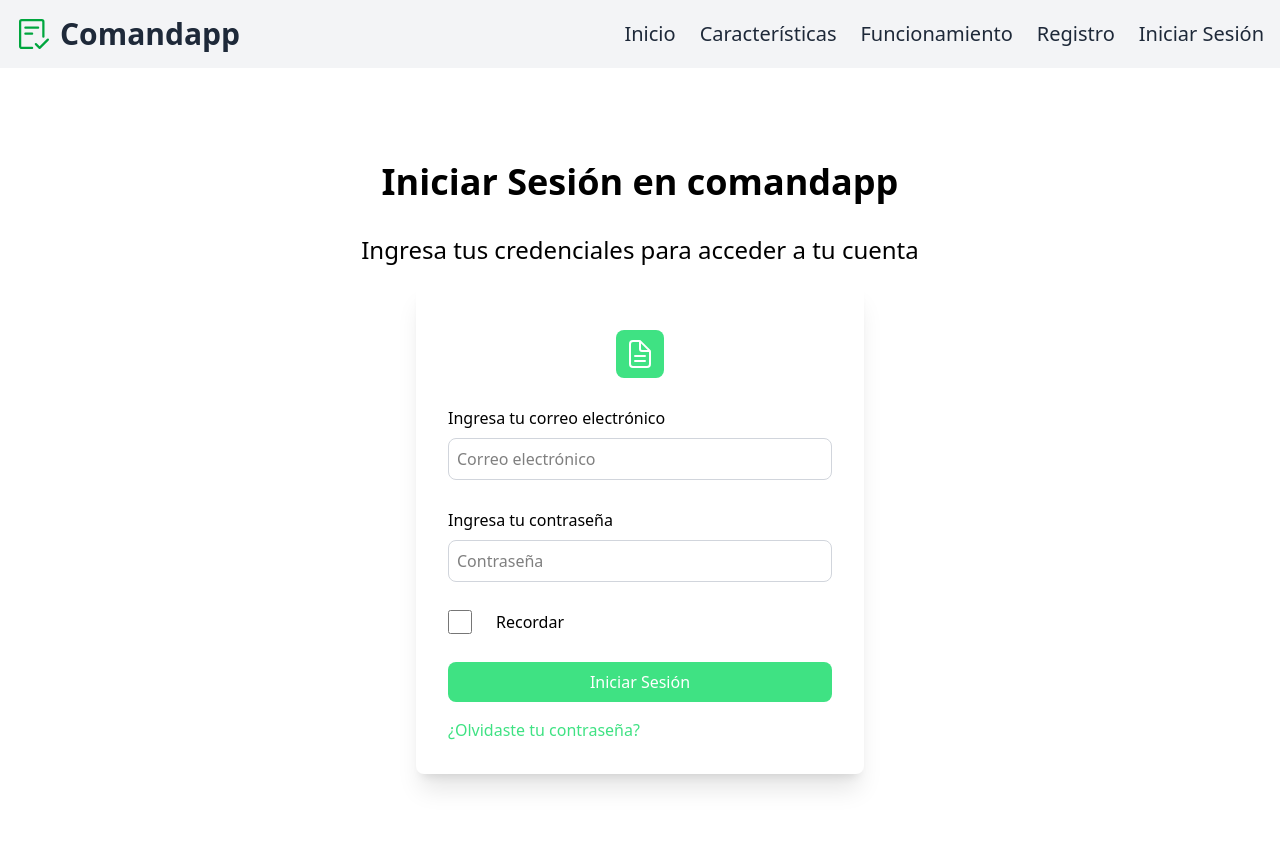
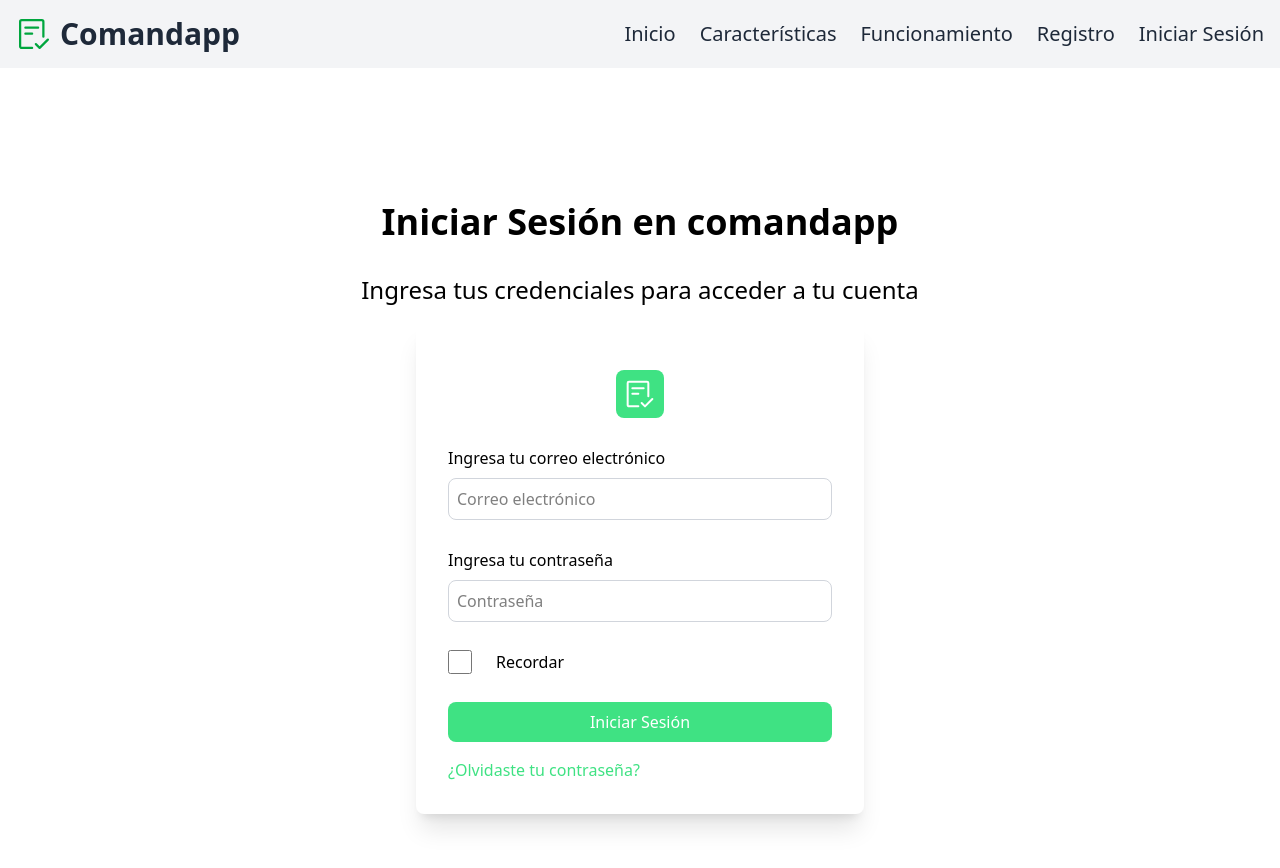
Before and after one commit to wapifoodmx-ctrl/WapifoodFront, a Next.js app: page /login in a window 1280 px wide. Shown: the top 868 px of the page. Built offline with nearby package versions, Linux system fonts and the light colour scheme.

Commit message:
se corrigió bug del login

```diff
--- a/loginComponents/loginForm.jsx
+++ b/loginComponents/loginForm.jsx
@@ -2,7 +2,7 @@ import { useEffect } from 'react';
 import { useRouter } from 'next/router';
 import { Formik, Form, Field, ErrorMessage } from 'formik';
 import * as Yup from 'yup';
-import { IoDocumentTextOutline } from "react-icons/io5";
+import { GoChecklist } from "react-icons/go";
 
 
 
@@ -51,7 +51,7 @@ const LoginForm = () => {
 
     return (
 
-        <div className="flex justify-center items-center h-screen flex-col gap-4 ">
+        <div className="flex justify-center items-center h-screen flex-col gap-4 mt-10 ">
             <h2 className="text-4xl text-center font-bold text-black pb-4">Iniciar Sesión en comandapp</h2>
             <p className='text-2xl'>Ingresa tus credenciales para acceder a tu cuenta</p>
 
@@ -66,7 +66,7 @@ const LoginForm = () => {
                             <div className=' text-[#3fe283] text-4xl flex justify-center'>
 
                                 <div className='bg-[#3fe283] text-white p-2 rounded-lg'>
-                                    <IoDocumentTextOutline size={32} />
+                                    <GoChecklist size={32} />
                                 </div>
                             </div>
                             <div className='flex flex-col gap-2'>
```
